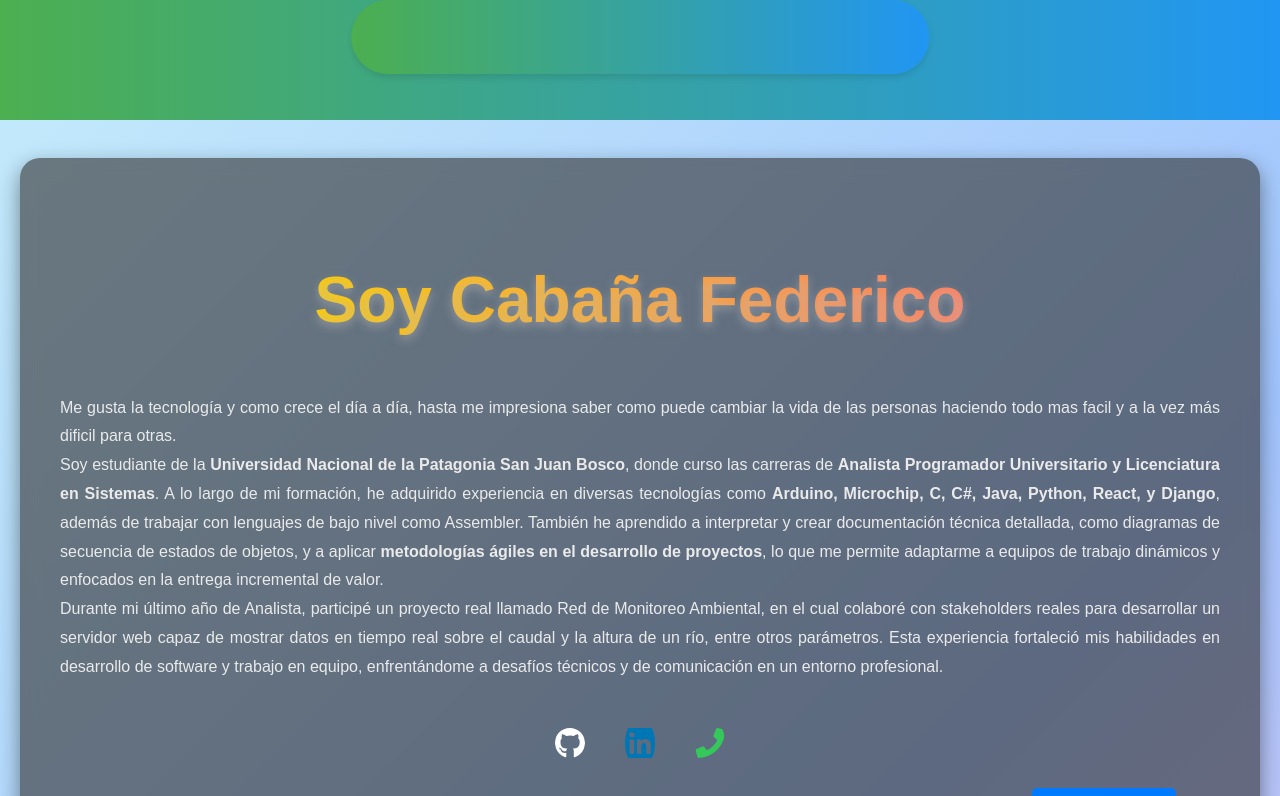
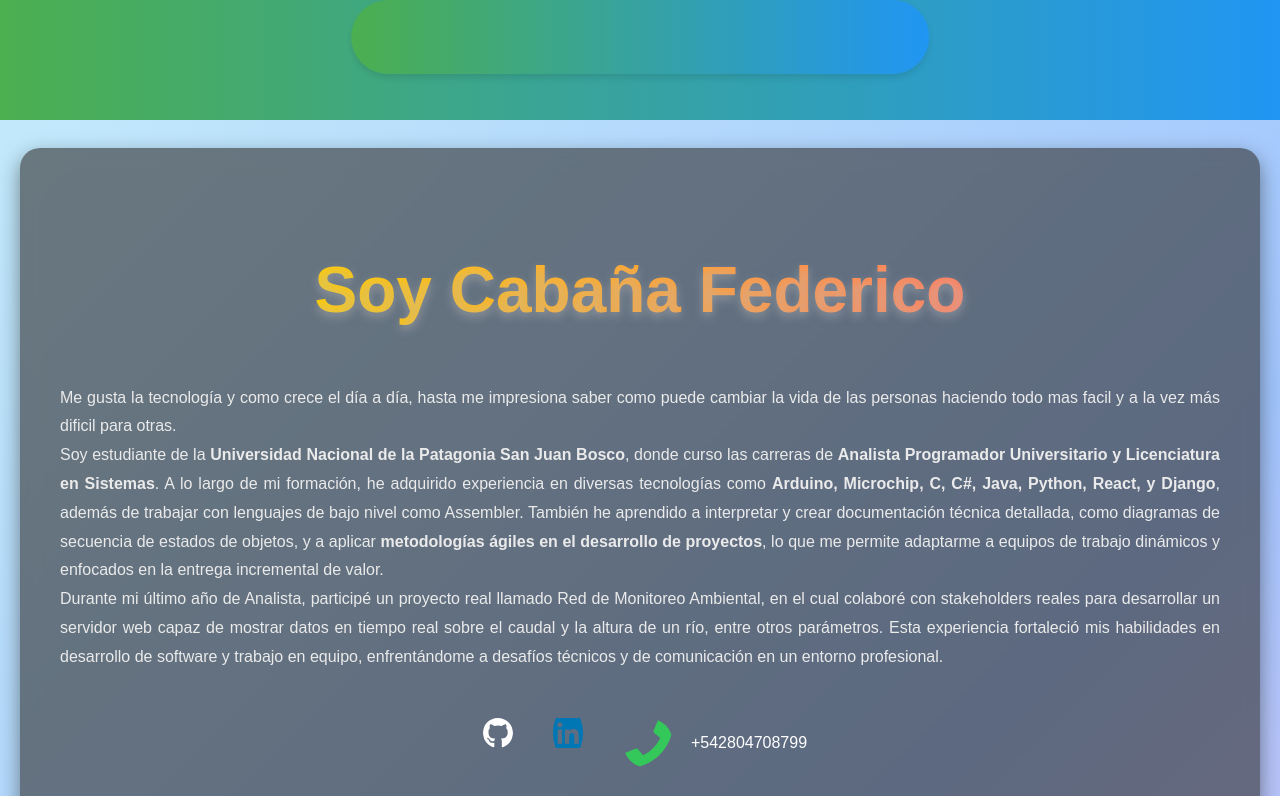
Before and after one commit to elfefedelagente/my-card-business, a React (Vite) app: page / in a window 1280 px wide. Shown: the top 796 px of the page. Built offline with nearby package versions, Linux system fonts and the light colour scheme.

Commit message:
Actualizacion de icono celular para mostrar en computadoras o en moviles celulares

```diff
--- a/src/components/ContactIcon.tsx
+++ b/src/components/ContactIcon.tsx
@@ -3,6 +3,8 @@ import React from 'react';
 import style from "../styles/init.module.css";
 
 const ContactIcon: React.FC = () => {
+    const phoneNumber = "+542804708799";
+    const isMobile = /Mobi|Android/i.test(navigator.userAgent);
     return(
         <div className={style.iconsContainer}>
             {/* Ícono de GitHub */}
@@ -22,13 +24,24 @@ const ContactIcon: React.FC = () => {
                     style={{ cursor: 'pointer' }}
                 />
             </a>
-            <a href="tel:+542804708799" target='_blank' rel='noopener noreferrer' >
-                <FaPhone
-                    size={24}
-                    color='34C759'
-                    style={{ cursor: 'pointer' }}
-                />
-            </a>
+            {isMobile ? (
+                <a href={`tel:${phoneNumber}`} rel="noopener noreferrer">
+                    <FaPhone
+                        size={24}
+                        color="#34C759"
+                        style={{ cursor: 'pointer' }}
+                    />
+                </a>
+            ) : (
+                <div style={{ display: 'flex', alignItems: 'center' }}>
+                    <FaPhone
+                        size={24}
+                        color="#34C759"
+                        style={{ cursor: 'default', marginRight: '8px' }}
+                    />
+                    <span style={{ color: '#FFFFFF' }}>{phoneNumber}</span>
+                </div>
+            )}
         </div>
     );
 };
```
